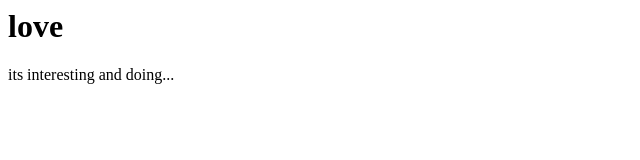
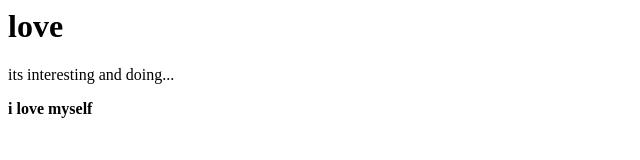
Before and after one commit to gayatri093/rgu, a plain HTML site: page command/index.html in a window 1280 px wide. Shown: the whole page, without its empty margins (0-640 px from the left). Drawn offline with Linux system fonts and the light colour scheme.

Commit message:
bold tag
they are watching the movie...

```diff
--- a/command/index.html
+++ b/command/index.html
@@ -4,6 +4,8 @@
         <body bg-color="red">
             <h1 ><a href="love.html"></a> love</h1>
              <p> its interesting and doing...</p>
+
+            <b> i love myself </b>
         </body>
     </head>
 </html>
```
